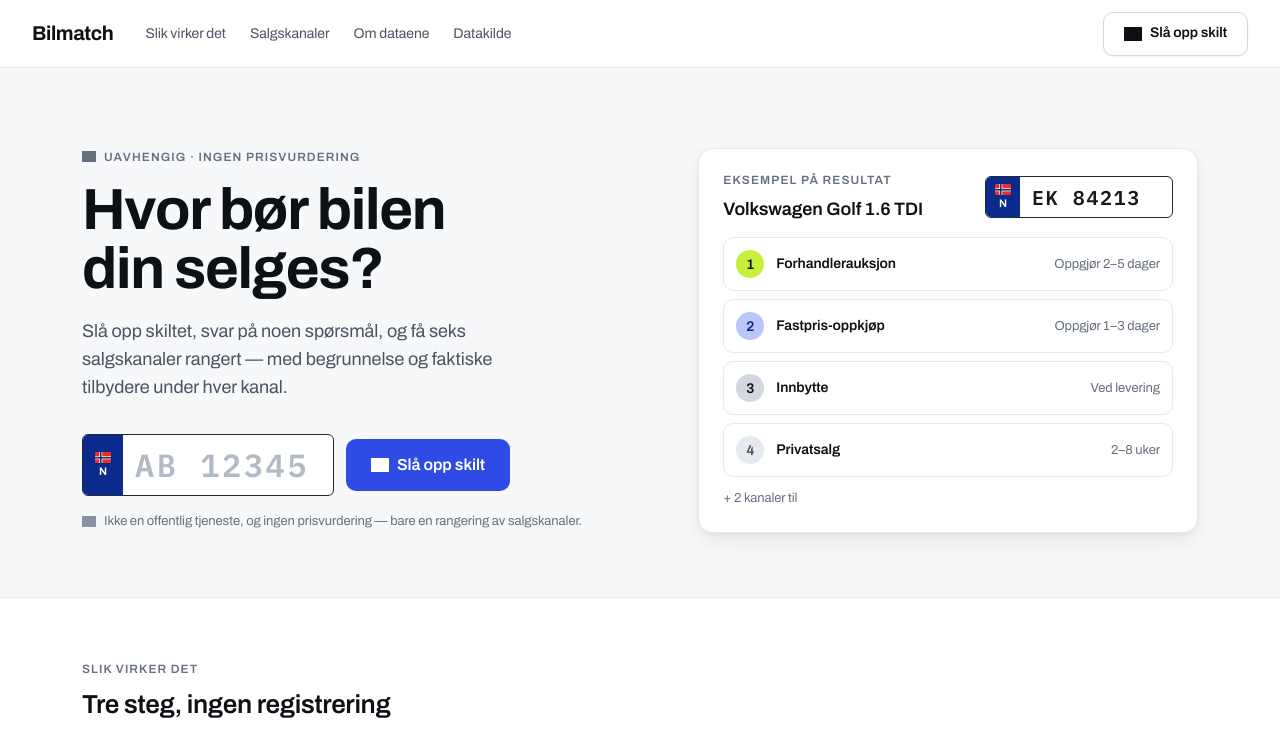
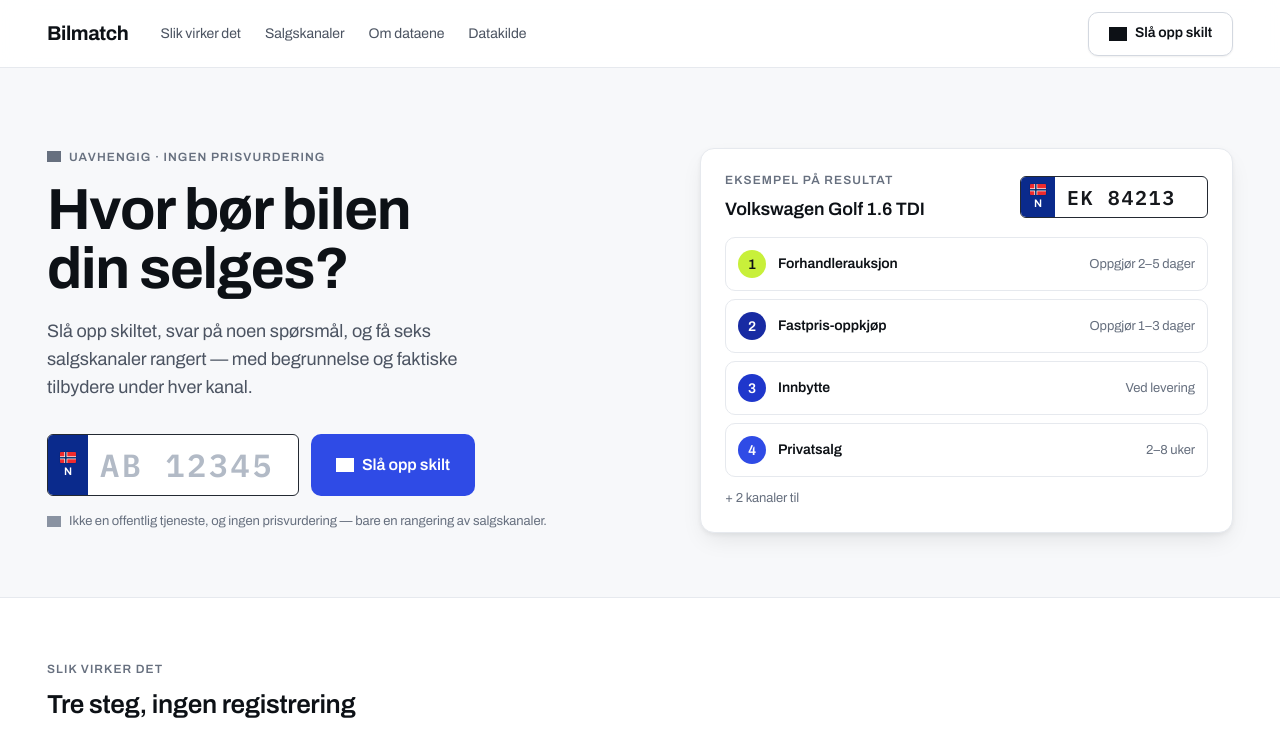
Before and after one commit to TomChrister/bil-sammenligning, a React (Vite) app in the folder client/: page / in a window 1280 px wide. Shown: the top 750 px of the page. Built offline with nearby package versions, Linux system fonts and the light colour scheme; grey boxes are pictures that could not be loaded.

Commit message:
feat: styling changes

```diff
--- a/client/src/components/RecommendationView.tsx
+++ b/client/src/components/RecommendationView.tsx
@@ -171,15 +171,15 @@ export function RecommendationView({
                           <TradeoffMeter key={m.label} {...m} />
                         ))}
                       </div>
-                      <div className="flex flex-col gap-2">
-                        {kanal.leverandorer.map((l) => (
-                          <ProviderRow key={l.id} name={l.navn} note={l.modell} href={l.url || undefined} />
-                        ))}
-                      </div>
                     </>
                   ) : (
                     <ReasonList items={alleGrunner.slice(0, 1)} />
                   )}
+                  <div className="flex flex-col gap-2">
+                    {kanal.leverandorer.map((l) => (
+                      <ProviderRow key={l.id} name={l.navn} note={l.modell} href={l.url || undefined} />
+                    ))}
+                  </div>
                 </ChannelRankCard>
               </div>
             );
--- a/client/src/design-system/components/components.css
+++ b/client/src/design-system/components/components.css
@@ -157,10 +157,12 @@
 @keyframes bs-rise{from{opacity:0;transform:translateY(8px)}to{opacity:1;transform:none}}
 
 /* ---------------- product ---------------- */
-.bs-rank{display:grid;place-items:center;flex:none;width:36px;height:36px;border-radius:var(--radius-pill);font:var(--type-h4);font-variant-numeric:tabular-nums;background:var(--rank-rest);color:var(--text-secondary)}
+.bs-rank{display:grid;place-items:center;flex:none;width:36px;height:36px;border-radius:var(--radius-pill);font:var(--type-h4);font-variant-numeric:tabular-nums;background:var(--rank-rest);color:var(--kobolt-800)}
 .bs-rank--1{background:var(--rank-1);color:var(--text-on-accent)}
-.bs-rank--2{background:var(--rank-2);color:var(--kobolt-800)}
-.bs-rank--3{background:var(--rank-3);color:var(--text-primary)}
+.bs-rank--2{background:var(--rank-2);color:#fff}
+.bs-rank--3{background:var(--rank-3);color:#fff}
+.bs-rank--4{background:var(--rank-4);color:#fff}
+.bs-rank--5{background:var(--rank-5);color:#fff}
 .bs-rank--sm{width:28px;height:28px;font-size:var(--text-body-sm)}
 
 .bs-channel{display:flex;flex-direction:column;gap:var(--space-4);padding:var(--space-5);background:var(--surface-card);border:var(--border-width) solid var(--border-subtle);border-radius:var(--radius-lg);transition:var(--transition-surface)}
--- a/client/src/design-system/components/product/RankBadge.jsx
+++ b/client/src/design-system/components/product/RankBadge.jsx
@@ -1,6 +1,6 @@
 /** Rank numeral. Colour reinforces order; the numeral carries it. */
 export function RankBadge({ rank, size = "md", className = "", ...rest }) {
-  const tone = rank <= 3 ? String(rank) : "rest";
+  const tone = rank <= 5 ? String(rank) : "rest";
   const cls = ["bs-rank", "bs-rank--" + tone, size === "sm" ? "bs-rank--sm" : "", className].filter(Boolean).join(" ");
   return <span className={cls} aria-label={"Rangering " + rank} {...rest}>{rank}</span>;
 }
--- a/client/src/design-system/tokens/colors.css
+++ b/client/src/design-system/tokens/colors.css
@@ -89,9 +89,12 @@
 
   /* Rank ladder — used by the channel ranking, strongest to weakest */
   --rank-1: var(--sitron-400);
-  --rank-2: var(--kobolt-200);
-  --rank-3: var(--asphalt-200);
-  --rank-rest: var(--asphalt-100);
+  /* Kobolt ramp fades with rank so lower places read as less prominent. */
+  --rank-2: var(--kobolt-700);
+  --rank-3: var(--kobolt-600);
+  --rank-4: var(--kobolt-500);
+  --rank-5: var(--kobolt-400);
+  --rank-rest: var(--kobolt-200);
 
   /* Effects */
   --overlay-scrim: #0d1116b8;
--- a/client/src/design-system/tokens/spacing.css
+++ b/client/src/design-system/tokens/spacing.css
@@ -13,8 +13,8 @@
   --space-20: 80px;
 
   /* Layout */
-  --container-max: 1180px;
-  --container-narrow: 720px;
+  --container-max: 1250px;
+  --container-narrow: 840px;
 
   /* Control heights — 44px is the minimum touch target */
   --control-sm: 36px;
--- a/client/src/styles/kit.css
+++ b/client/src/styles/kit.css
@@ -17,7 +17,8 @@
   align-items: center;
   gap: var(--space-8);
   height: 68px;
-  padding: 0 var(--space-8);
+  /* Matches .k-wrap so the bar content lines up with the page content. */
+  padding: 0 max(var(--space-8), (100% - var(--container-max)) / 2 + var(--space-8));
   background: #ffffffe6;
   backdrop-filter: var(--blur-chrome);
   border-bottom: 1px solid var(--border-subtle);
@@ -88,9 +89,12 @@
 .k-lookup {
   display: flex;
   gap: var(--space-3);
-  align-items: center;
+  align-items: stretch;
   margin: var(--space-8) 0 var(--space-4);
   flex-wrap: wrap;
+}
+.k-lookup .bs-btn {
+  height: auto;
 }
 .k-section {
   padding: var(--space-16) 0;
```
Also changed, not shown: client/src/design-system/integrations/tailwind/tailwind-theme.css, 1 other file (tests, documents, lock files or other folders).
